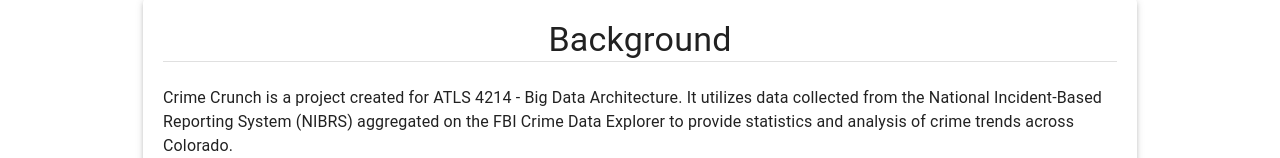
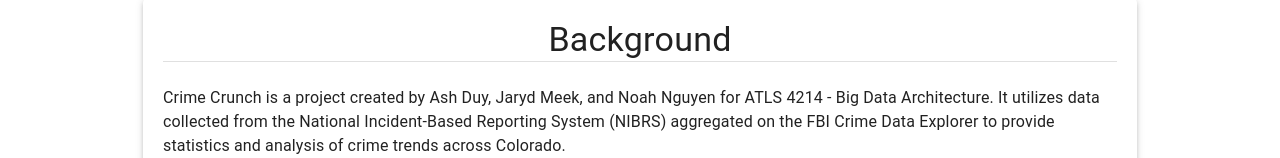
Before and after one commit to BigData712/frontend, a Next.js app in the folder atls-4214-project/: page / in a window 1280 px wide. Shown: the part 642-800 px from the top of the page. Built offline with nearby package versions, Linux system fonts and the light colour scheme.

Commit message:
updated readme

```diff
--- a/atls-4214-project/src/pages/index.tsx
+++ b/atls-4214-project/src/pages/index.tsx
@@ -85,7 +85,7 @@
             variant='body1'
             textAlign='left'
         >
-            Crime Crunch is a project created for ATLS 4214 - Big Data Architecture.  It utilizes data collected from
+            Crime Crunch is a project created by Ash Duy, Jaryd Meek, and Noah Nguyen for ATLS 4214 - Big Data Architecture.  It utilizes data collected from
             the National Incident-Based Reporting System (NIBRS) aggregated on the FBI Crime Data Explorer to provide
             statistics and analysis of crime trends across Colorado.
         </Typography>
```
Also changed, not shown: 1 other file (tests, documents, lock files or other folders).
